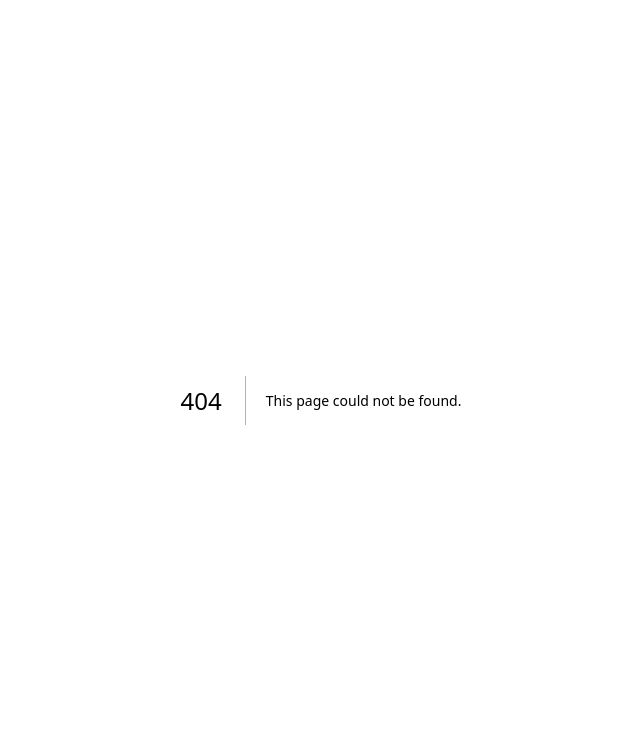
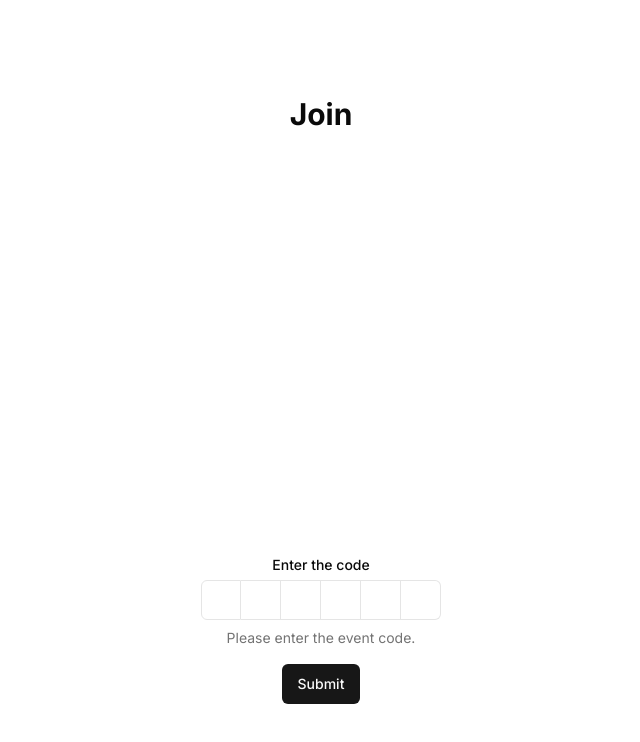
Before and after one commit to ssynowiec/voting, a Next.js app: page /join in a window 1280 px wide. Before the commit this address had no page. Shown: the top 742 px of the page, without its empty margins (319-959 px from the left). Built offline with nearby package versions, Linux system fonts and the light colour scheme.

Commit message:
add: join code form

```diff
--- /dev/null
+++ b/src/app/join/page.tsx
@@ -0,0 +1,14 @@
+import { OTPForm } from '@/components/OTPForm';
+
+const JoinPage = () => {
+	return (
+		<main className="flex min-h-screen flex-col items-center justify-between p-24">
+			<h1 className="text-3xl font-bold">Join</h1>
+			<section className="flex flex-col items-center justify-center gap-4">
+				<OTPForm />
+			</section>
+		</main>
+	);
+};
+
+export default JoinPage;
--- /dev/null
+++ b/src/components/OTPForm.tsx
@@ -0,0 +1,76 @@
+'use client';
+
+import {
+	InputOTP,
+	InputOTPGroup,
+	InputOTPSlot,
+} from '@/components/ui/input-otp';
+import { Button } from '@/components/ui/button';
+import { z } from 'zod';
+import { Controller, useForm } from 'react-hook-form';
+import { zodResolver } from '@hookform/resolvers/zod';
+import {
+	Form,
+	FormControl,
+	FormDescription,
+	FormItem,
+	FormLabel,
+	FormMessage,
+} from '@/components/ui/form';
+import { REGEXP_ONLY_DIGITS_AND_CHARS } from 'input-otp';
+
+const FormSchema = z.object({
+	code: z.string().min(6, 'Code must be 6 characters long'),
+});
+
+export const OTPForm = () => {
+	const form = useForm<z.infer<typeof FormSchema>>({
+		resolver: zodResolver(FormSchema),
+		defaultValues: {
+			code: '',
+		},
+	});
+
+	const onSubmit = form.handleSubmit((data) => {
+		console.log(data);
+	});
+
+	return (
+		<Form {...form}>
+			<form
+				onSubmit={onSubmit}
+				className="flex w-2/3 flex-col items-center justify-center gap-4"
+			>
+				<Controller
+					name="code"
+					control={form.control}
+					render={({ field }) => (
+						<FormItem className="flex flex-col items-center justify-center">
+							<FormLabel>Enter the code</FormLabel>
+							<FormControl>
+								<InputOTP
+									maxLength={6}
+									{...field}
+									pattern={REGEXP_ONLY_DIGITS_AND_CHARS}
+								>
+									<InputOTPGroup>
+										<InputOTPSlot index={0} />
+										<InputOTPSlot index={1} />
+										<InputOTPSlot index={2} />
+										<InputOTPSlot index={3} />
+										<InputOTPSlot index={4} />
+										<InputOTPSlot index={5} />
+									</InputOTPGroup>
+								</InputOTP>
+							</FormControl>
+							<FormDescription>Please enter the event code.</FormDescription>
+							<FormMessage />
+						</FormItem>
+					)}
+				/>
+
+				<Button type="submit">Submit</Button>
+			</form>
+		</Form>
+	);
+};
--- /dev/null
+++ b/src/components/ui/form.tsx
@@ -0,0 +1,176 @@
+import * as React from "react"
+import * as LabelPrimitive from "@radix-ui/react-label"
+import { Slot } from "@radix-ui/react-slot"
+import {
+  Controller,
+  ControllerProps,
+  FieldPath,
+  FieldValues,
+  FormProvider,
+  useFormContext,
+} from "react-hook-form"
+
+import { cn } from "@/lib/utils"
+import { Label } from "@/components/ui/label"
+
+const Form = FormProvider
+
+type FormFieldContextValue<
+  TFieldValues extends FieldValues = FieldValues,
+  TName extends FieldPath<TFieldValues> = FieldPath<TFieldValues>
+> = {
+  name: TName
+}
+
+const FormFieldContext = React.createContext<FormFieldContextValue>(
+  {} as FormFieldContextValue
+)
+
+const FormField = <
+  TFieldValues extends FieldValues = FieldValues,
+  TName extends FieldPath<TFieldValues> = FieldPath<TFieldValues>
+>({
+  ...props
+}: ControllerProps<TFieldValues, TName>) => {
+  return (
+    <FormFieldContext.Provider value={{ name: props.name }}>
+      <Controller {...props} />
+    </FormFieldContext.Provider>
+  )
+}
+
+const useFormField = () => {
+  const fieldContext = React.useContext(FormFieldContext)
+  const itemContext = React.useContext(FormItemContext)
+  const { getFieldState, formState } = useFormContext()
+
+  const fieldState = getFieldState(fieldContext.name, formState)
+
+  if (!fieldContext) {
+    throw new Error("useFormField should be used within <FormField>")
+  }
+
+  const { id } = itemContext
+
+  return {
+    id,
+    name: fieldContext.name,
+    formItemId: `${id}-form-item`,
+    formDescriptionId: `${id}-form-item-description`,
+    formMessageId: `${id}-form-item-message`,
+    ...fieldState,
+  }
+}
+
+type FormItemContextValue = {
+  id: string
+}
+
+const FormItemContext = React.createContext<FormItemContextValue>(
+  {} as FormItemContextValue
+)
+
+const FormItem = React.forwardRef<
+  HTMLDivElement,
+  React.HTMLAttributes<HTMLDivElement>
+>(({ className, ...props }, ref) => {
+  const id = React.useId()
+
+  return (
+    <FormItemContext.Provider value={{ id }}>
+      <div ref={ref} className={cn("space-y-2", className)} {...props} />
+    </FormItemContext.Provider>
+  )
+})
+FormItem.displayName = "FormItem"
+
+const FormLabel = React.forwardRef<
+  React.ElementRef<typeof LabelPrimitive.Root>,
+  React.ComponentPropsWithoutRef<typeof LabelPrimitive.Root>
+>(({ className, ...props }, ref) => {
+  const { error, formItemId } = useFormField()
+
+  return (
+    <Label
+      ref={ref}
+      className={cn(error && "text-destructive", className)}
+      htmlFor={formItemId}
+      {...props}
+    />
+  )
+})
+FormLabel.displayName = "FormLabel"
+
+const FormControl = React.forwardRef<
+  React.ElementRef<typeof Slot>,
+  React.ComponentPropsWithoutRef<typeof Slot>
+>(({ ...props }, ref) => {
+  const { error, formItemId, formDescriptionId, formMessageId } = useFormField()
+
+  return (
+    <Slot
+      ref={ref}
+      id={formItemId}
+      aria-describedby={
+        !error
+          ? `${formDescriptionId}`
+          : `${formDescriptionId} ${formMessageId}`
+      }
+      aria-invalid={!!error}
+      {...props}
+    />
+  )
+})
+FormControl.displayName = "FormControl"
+
+const FormDescription = React.forwardRef<
+  HTMLParagraphElement,
+  React.HTMLAttributes<HTMLParagraphElement>
+>(({ className, ...props }, ref) => {
+  const { formDescriptionId } = useFormField()
+
+  return (
+    <p
+      ref={ref}
+      id={formDescriptionId}
+      className={cn("text-sm text-muted-foreground", className)}
+      {...props}
+    />
+  )
+})
+FormDescription.displayName = "FormDescription"
+
+const FormMessage = React.forwardRef<
+  HTMLParagraphElement,
+  React.HTMLAttributes<HTMLParagraphElement>
+>(({ className, children, ...props }, ref) => {
+  const { error, formMessageId } = useFormField()
+  const body = error ? String(error?.message) : children
+
+  if (!body) {
+    return null
+  }
+
+  return (
+    <p
+      ref={ref}
+      id={formMessageId}
+      className={cn("text-sm font-medium text-destructive", className)}
+      {...props}
+    >
+      {body}
+    </p>
+  )
+})
+FormMessage.displayName = "FormMessage"
+
+export {
+  useFormField,
+  Form,
+  FormItem,
+  FormLabel,
+  FormControl,
+  FormDescription,
+  FormMessage,
+  FormField,
+}
--- /dev/null
+++ b/src/components/ui/label.tsx
@@ -0,0 +1,26 @@
+"use client"
+
+import * as React from "react"
+import * as LabelPrimitive from "@radix-ui/react-label"
+import { cva, type VariantProps } from "class-variance-authority"
+
+import { cn } from "@/lib/utils"
+
+const labelVariants = cva(
+  "text-sm font-medium leading-none peer-disabled:cursor-not-allowed peer-disabled:opacity-70"
+)
+
+const Label = React.forwardRef<
+  React.ElementRef<typeof LabelPrimitive.Root>,
+  React.ComponentPropsWithoutRef<typeof LabelPrimitive.Root> &
+    VariantProps<typeof labelVariants>
+>(({ className, ...props }, ref) => (
+  <LabelPrimitive.Root
+    ref={ref}
+    className={cn(labelVariants(), className)}
+    {...props}
+  />
+))
+Label.displayName = LabelPrimitive.Root.displayName
+
+export { Label }
```
